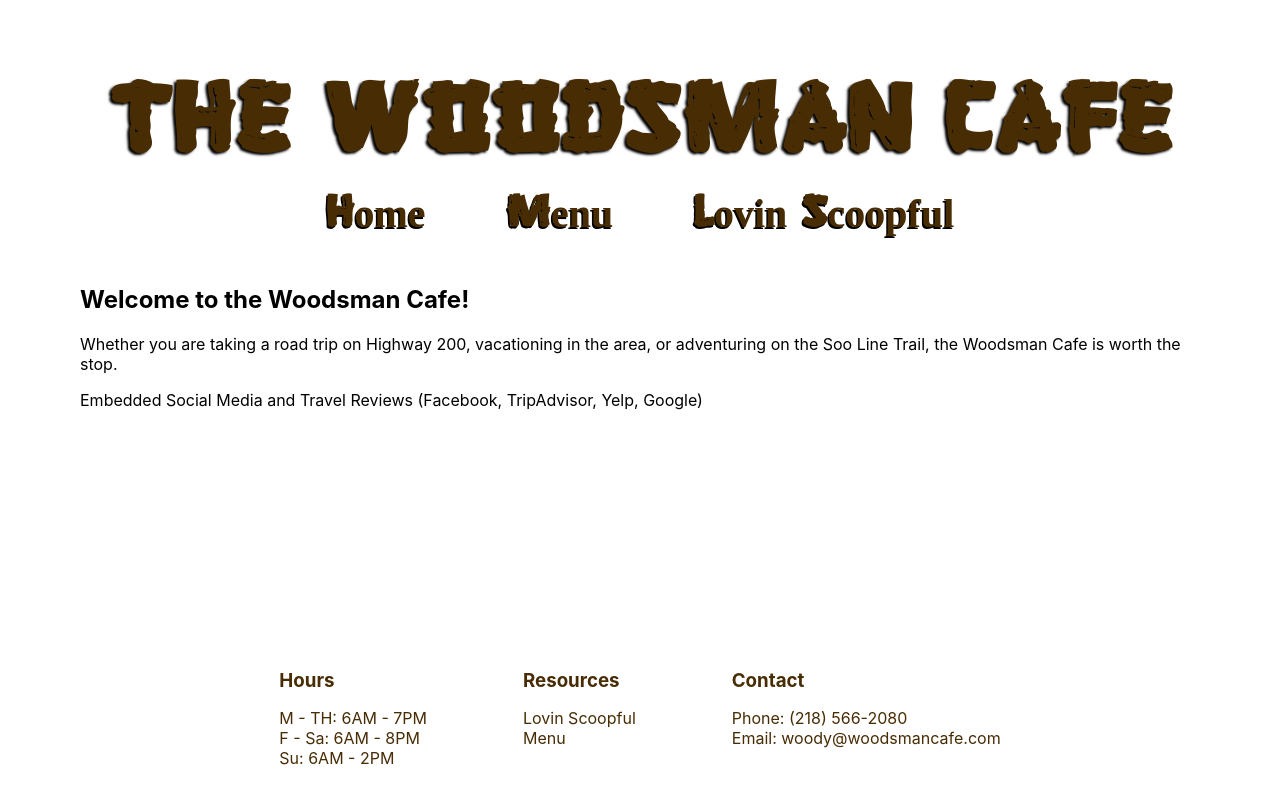
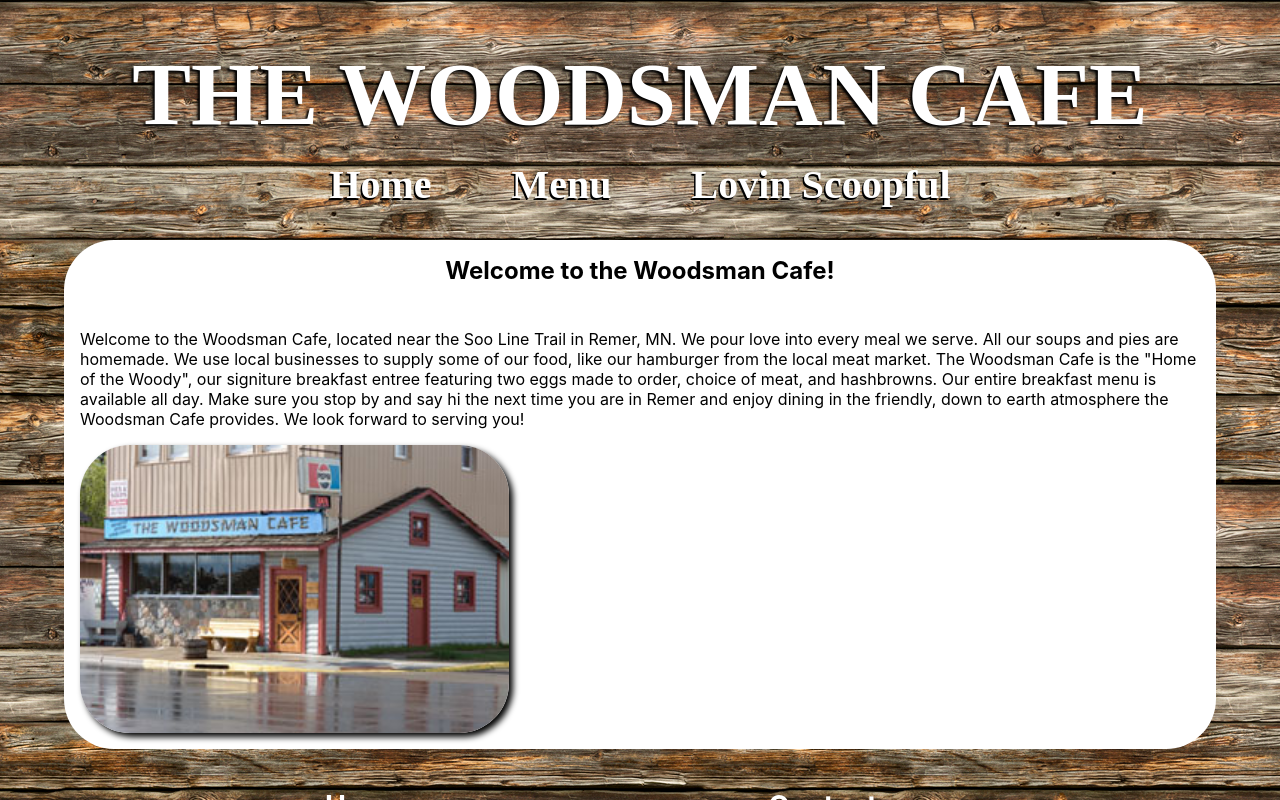
Before and after one commit to Tsalright-Technologies/woodsmancafe, a React (Create React App) app: page / in a window 1280 px wide. Shown: the top 800 px of the page. Built offline with nearby package versions, Linux system fonts and the light colour scheme; no server answers.

Commit message:
add background image and removed resources from footer

```diff
--- a/package.json
+++ b/package.json
@@ -15,7 +15,6 @@
     "graphql-tag": "^2.11.0",
     "lit-element": "^2.4.0",
     "lit-html": "^1.3.0",
-    "node-sass": "^7.0.1",
     "react": "^17.0.1",
     "react-bootstrap": "^1.4.0",
     "react-dom": "^17.0.1",
@@ -48,5 +47,8 @@
       "last 1 firefox version",
       "last 1 safari version"
     ]
+  },
+  "devDependencies": {
+    "sass": "^1.54.0"
   }
 }
--- a/src/components/footer/footer.js
+++ b/src/components/footer/footer.js
@@ -19,17 +19,6 @@ export default function Footer() {
             </ul>
           </div>
           <div className="footer-item">
-            <h3>Resources</h3>
-            <ul>
-              <li>
-                Lovin Scoopful
-              </li>
-              <li>
-                Menu
-              </li>
-            </ul>
-          </div>
-          <div className="footer-item">
             <h3>Contact</h3>
             <ul>
               <li>
--- a/src/components/footer/footer.scss
+++ b/src/components/footer/footer.scss
@@ -15,9 +15,10 @@
     }
     .footer-item {
         height: auto;
+        text-align: center;
         margin: 1em 3em;
-        font-size: 1em;
-        color: #472c04;
+        font-size: 1.5em;
+        color: #ffffff;
         // text-shadow: -1px 1px 0 #000;
 
         ul{
--- a/src/components/header/header.scss
+++ b/src/components/header/header.scss
@@ -19,7 +19,7 @@
 
       .navLinks {
         font-family: "Logger";
-        color: #472c04;
+        color: #ffffff;
         text-shadow: -1.5px 1.5px 0 #000;
         padding: 0 1em;
         font-size: 2.5em;
@@ -50,9 +50,9 @@
     display: flex;
     justify-content: center;
     font-family: "Logger";
-    color: #472c04;
+    color: #ffffff;
     font-size: 5.5em;
-    margin-top: 1em;
+    margin-top: .5em;
     margin-bottom: 0;
 
     @media screen and (max-width: 800px) {
--- a/src/components/home/homepage.js
+++ b/src/components/home/homepage.js
@@ -1,5 +1,6 @@
 import React from 'react';
 import './homepage.scss';
+import Woodsman from '../../images/woodsman.jpg';
 
 // put the about owner stuff here
 // have the images on the landing page
@@ -11,13 +12,20 @@ function Homepage() {
       <main>
         <div className='welcome-msg'>
           <h2>Welcome to the Woodsman Cafe!</h2>
+        </div>
+        <div>
           <p>
-            Whether you are taking a road trip on Highway 200, vacationing in the area, or adventuring on the Soo Line Trail, the Woodsman Cafe is worth the stop.
+            Welcome to the Woodsman Cafe, located near the Soo Line Trail in Remer, MN.
+            We pour love into every meal we serve. All our soups and pies are homemade.
+            We use local businesses to supply some of our food, like our hamburger from the local meat market.
+            The Woodsman Cafe is the "Home of the Woody", our signiture breakfast entree featuring two eggs made to order, choice of meat, and hashbrowns.
+            Our entire breakfast menu is available all day.
+            Make sure you stop by and say hi the next time you are in Remer and enjoy dining in the friendly, down to earth atmosphere the Woodsman Cafe provides.
+            We look forward to serving you!
           </p>
-
-          <div>
-            Embedded Social Media and Travel Reviews (Facebook, TripAdvisor, Yelp, Google)
-          </div>
+        </div>
+        <div className='welcome-image'>
+          <img className="woodsman-img" alt='WoodsmanCafe' src={Woodsman}></img>
         </div>
       </main>
     )
--- a/src/components/home/homepage.scss
+++ b/src/components/home/homepage.scss
@@ -1,10 +1,13 @@
 main {
   display: flex;
   flex-direction: column;
+  background-color: white;
+  border-radius: 50px;
+  padding: 2em;
 
   div.welcome-msg {
     align-self: center;
-    margin-bottom: 3em;
+    margin-bottom: .5em;
 
     h2 {
       margin-top: 0;
@@ -22,6 +25,5 @@ main {
       height: 288px;
       box-shadow: 4px 4px 6px #000;
     }
-
   }
 }
--- a/src/styles.scss
+++ b/src/styles.scss
@@ -8,6 +8,7 @@ body, html {
 
 body {
   // background-color: #9D9E99;
+  background-image: url(images/background.jpg);
   display: flex;
   justify-content: center;
   height: 100%;
@@ -44,7 +45,7 @@ code {
     monospace;
 }
 
-@font-face {
-  font-family: 'Logger';
-  src: local('LOGGER'), url(./fonts/LOGGER.woff) format('woff');
-}
+// @font-face {
+//   font-family: 'Logger';
+//   src: local('LOGGER'), url(./fonts/LOGGER.woff) format('woff');
+// }
```
Also changed, not shown: src/images/background.jpg (added), 1 other file (tests, documents, lock files or other folders).
